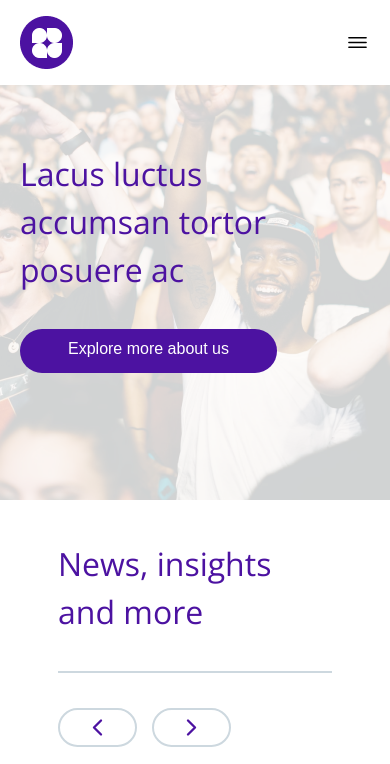
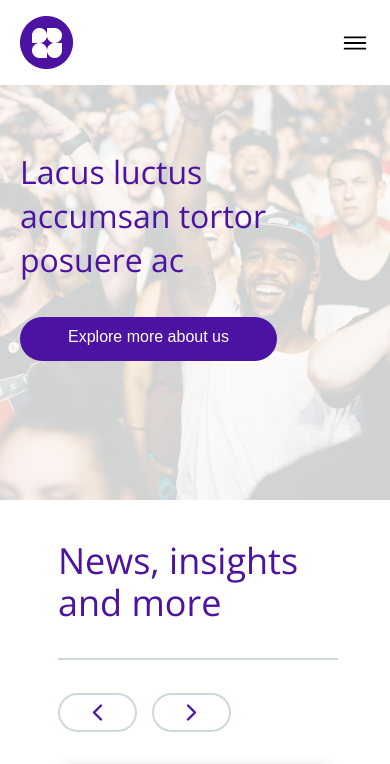
Before and after one commit to UrosPopovicFED2022/Figma-project, a website: page index.html in a window 390 px wide. Shown: the top 764 px of the page. Drawn offline with nearby package versions, Linux system fonts and the light colour scheme; files that its build step writes are made by us from their sources.

Commit message:
almost finished tablet version, just section brand remains to fix cards

```diff
--- a/app/scss/abstracts/_mixins.scss
+++ b/app/scss/abstracts/_mixins.scss
@@ -1,3 +1,4 @@
+//Screen breakpoints
 @mixin devices($breakpoint) {
   @if $breakpoint == desktop {
     @media only screen and (max-width: 1565px) {
@@ -6,7 +7,7 @@
   }
 
   @if $breakpoint == large-tablet {
-    @media only screen and (max-width: 1280px) {
+    @media only screen and (min-width: 1280px) {
       @content;
     }
   }
@@ -49,20 +50,35 @@
   padding: 5px 12px 5px 12px;
   border-radius: 5px;
 }
+
+// Card release date mixin
 @mixin styleReleaseDate {
-  @include devices(large-tablet) {
+  @include devices(mobile) {
+    font-size: $fs-50;
     @include styleRD;
-    font-size: $fs-150;
   }
+
   @include devices(tablet) {
     @include styleRD;
     font-size: $fs-150;
   }
-  @include devices(mobile) {
-    font-size: $fs-50;
-    @include styleRD;
-  }
 }
+
+//Arrow mixins
+
+@mixin styleArrow {
+  padding: 5px 25px;
+  border-radius: 25px;
+  cursor: pointer;
+  border: 2px solid $clr-arrow;
+}
+
+@mixin styleArrowIcon {
+  width: 25px;
+  height: 25px;
+}
+
+// Flex Mixins
 
 @mixin flexSpaceBetween {
   display: flex;
@@ -92,15 +108,3 @@
   align-items: center;
   flex-direction: column;
 }
-
-@mixin styleArrow {
-  padding: 5px 25px;
-  border-radius: 25px;
-  cursor: pointer;
-  border: 2px solid $clr-arrow;
-}
-
-@mixin styleArrowIcon {
-  width: 25px;
-  height: 25px;
-}
--- a/app/scss/base/_base.scss
+++ b/app/scss/base/_base.scss
@@ -1,3 +1,7 @@
+.overflow-active {
+  overflow: hidden;
+}
+
 .container {
   margin: auto 277px;
 }
--- a/app/scss/base/_typography.scss
+++ b/app/scss/base/_typography.scss
@@ -8,23 +8,16 @@ h2 {
   font-size: $fs-850;
   color: $clr-primary-purple;
   font-weight: $fw-400-Public-Sans;
+  font-family: $ff-publicSans;
+}
+
+h3 {
+  font-family: $ff-publicSans;
 }
 
 @media screen and (max-width: 1280px) {
   h1 {
-    font-size: $fs-1050;
-    color: $clr-primary-purple;
-  }
-}
-
-@media screen and (max-width: 768px) {
-  h1 {
     font-size: $fs-950;
-    color: $clr-primary-purple;
-  }
-
-  h2 {
-    font-size: $fs-550;
     color: $clr-primary-purple;
   }
 
@@ -34,7 +27,7 @@ h2 {
   }
 }
 
-@media screen and (max-width: 575px) {
+@media screen and (max-width: 767px) {
   h1 {
     font-size: $fs-600;
     color: $clr-primary-purple;
--- a/app/scss/components/_buttons.scss
+++ b/app/scss/components/_buttons.scss
@@ -3,16 +3,7 @@
 }
 
 .header__button {
-  @include devices(desktop) {
-    display: block;
-  }
-  @include devices(large-tablet) {
-    display: none;
-  }
-  @include devices(tablet) {
-    display: none;
-  }
-  @include devices(tablet) {
+  @include devices(mobile) {
     display: none;
   }
 }
--- a/app/scss/pages/_banner.scss
+++ b/app/scss/pages/_banner.scss
@@ -1,4 +1,5 @@
 .banner {
+  //Mobile style
   @include devices(mobile) {
     width: 100%;
     height: 415px;
@@ -6,12 +7,25 @@
     background-position: center bottom;
 
     &__content {
-      padding: 65px 0 0 0;
+      padding: 65px 0 139px 0;
     }
 
     &__heading {
       max-width: 280px;
       margin-bottom: 35px;
+      line-height: 44px;
+    }
+  }
+  //Tablet style
+  @include devices(tablet) {
+    &__content {
+      padding: 65px 0 131px 0;
+    }
+
+    &__heading {
+      max-width: 718px;
+      margin-bottom: 38px;
+      line-height: 68px;
     }
   }
 }
--- a/app/scss/pages/_brand.scss
+++ b/app/scss/pages/_brand.scss
@@ -1,4 +1,5 @@
 .brand {
+  //Mobile style
   @include devices(mobile) {
     &__content {
       padding: 40px 0;
@@ -6,17 +7,20 @@
     }
 
     &__title {
-      width: 274px;
+      max-width: 274px;
       margin-bottom: 35px;
     }
 
     &__heading {
-      margin-bottom: 35px;
+      font-size: $fs-700;
+      margin-bottom: 34px;
+      line-height: 42px;
     }
 
     &__line {
       border: 1px solid $clr-arrow;
-      margin-bottom: 35px;
+      margin-bottom: 33px;
+      width: 280px;
     }
 
     &__arrows {
@@ -34,16 +38,13 @@
       color: $clr-primary-purple;
     }
 
-    &__cards {
-      position: relative;
-    }
-
     &__card {
-      width: 274px;
+      max-width: 274px;
       @include flexCenterColumn;
       box-shadow: rgba(0, 0, 0, 0.35) 0px 5px 15px;
       margin-bottom: 42px;
       border-radius: 10px;
+      position: relative;
     }
 
     &__img {
@@ -73,7 +74,7 @@
     }
 
     &__text {
-      padding: 25px 25px;
+      padding: 25px 25px 25px 30px;
       font-size: $fs-350;
       color: $clr-pink;
     }
@@ -89,4 +90,48 @@
       border: 1px solid $clr-arrow;
     }
   }
+  //Tablet style
+  @include devices(tablet) {
+    &__content {
+      padding: 60px 0 30px 0;
+      align-items: flex-start;
+      flex-direction: row;
+    }
+
+    &__title {
+      max-width: 232px;
+    }
+
+    &__line {
+      width: 245px;
+    }
+
+    &__cards {
+      display: grid;
+      grid-template-columns: repeat(5, minmax(min-content, max-content));
+      gap: 25px;
+      grid-template-rows: repeat(2, minmax(min-content, max-content));
+    }
+
+    &__card {
+      min-width: 435px;
+      @include flexCenterColumn;
+      box-shadow: rgba(0, 0, 0, 0.35) 0px 5px 15px;
+      margin-bottom: 42px;
+      border-radius: 10px;
+      position: relative;
+    }
+
+    &__text {
+      padding: 35px 50px 37px 45px;
+      font-size: $fs-450;
+      color: $clr-pink;
+    }
+
+    &__underCard {
+      @include flexCenter;
+      gap: 0;
+      grid-column: 2 / 1;
+    }
+  }
 }
--- a/app/scss/pages/_carrers.scss
+++ b/app/scss/pages/_carrers.scss
@@ -27,6 +27,31 @@
       color: $clr-white;
       font-size: $fs-450;
       margin-bottom: 35px;
+      line-height: 28px;
+    }
+  }
+  //Tablet style
+  @include devices(tablet) {
+    background-image: url(/img/cta-medium.png);
+    background-repeat: no-repeat;
+    background-size: cover;
+    background-position: center;
+
+    &__content {
+      padding: 92px 0 92px 0;
+    }
+
+    &__subtitle {
+      margin-bottom: 29px;
+    }
+
+    &__heading {
+      font-family: $ff-publicSans;
+      width: 596px;
+      color: $clr-white;
+      font-size: $fs-750;
+      line-height: 45px;
+      margin-bottom: 47px;
     }
   }
 }
--- a/app/scss/pages/_contact.scss
+++ b/app/scss/pages/_contact.scss
@@ -1,4 +1,5 @@
 .contact {
+  //Mobile style
   @include devices(mobile) {
     background-color: $clr-light-gray;
     &__content {
@@ -31,8 +32,31 @@
       display: none;
     }
   }
+  //Tablet style
+  @include devices(tablet) {
+    &__content {
+      padding: 40px 0 28px 0;
+    }
+
+    &__solutions {
+      margin-bottom: 30px;
+    }
+
+    &__list {
+      flex-direction: row;
+      justify-content: center;
+      align-items: center;
+    }
+
+    &__line {
+      display: block;
+      border: 1px solid $clr-medium-gray;
+      margin: 0 10px;
+      height: 12px;
+    }
+
+    &__text {
+      text-align: center;
+    }
+  }
 }
-
-.gray-line {
-  border: 1px solid $clr-medium-gray;
-}
--- a/app/scss/pages/_cta.scss
+++ b/app/scss/pages/_cta.scss
@@ -55,4 +55,46 @@
       font-weight: $fw-700-Open-Sans;
     }
   }
+  //Tablet style
+  @include devices(tablet) {
+    &__content {
+      padding: 70px 0 70px 0;
+      display: flex;
+      justify-content: center;
+    }
+
+    &__cards {
+      display: flex;
+      gap: 15px;
+    }
+
+    &__card {
+      max-width: 352px;
+    }
+
+    &__card-second {
+      display: block;
+    }
+
+    &__heading {
+      font-size: $fs-550;
+      margin-bottom: 10px;
+    }
+
+    &__text {
+      padding: 0 10px 0 0;
+      font-size: $fs-350;
+      width: 308px;
+      margin-bottom: 34px;
+      color: $clr-primary-text;
+    }
+
+    &__textBottom-line {
+      width: 45px;
+    }
+
+    &__textBottom-text {
+      font-size: $fs-350;
+    }
+  }
 }
--- a/app/scss/pages/_footer.scss
+++ b/app/scss/pages/_footer.scss
@@ -1,4 +1,17 @@
+//Gray-line style
+.gray-line {
+  @include devices(mobile) {
+    display: none;
+  }
+
+  @include devices(tablet) {
+    display: block;
+    border: 1px solid $clr-medium-gray;
+  }
+}
+
 .footer {
+  //Mobile style
   @include devices(mobile) {
     &__content {
       padding: 56px 0 50px 0;
@@ -38,4 +51,30 @@
       color: $clr-primary-text;
     }
   }
+  //Tablet style
+  @include devices(tablet) {
+    &__content {
+      padding: 40px 0 30px 0;
+    }
+
+    &__action {
+      display: flex;
+      align-items: center;
+      margin-bottom: 40px;
+      gap: 32px;
+    }
+
+    &__logo {
+      margin-bottom: 0;
+    }
+
+    &__columns {
+      justify-content: space-between;
+      flex-direction: row;
+    }
+
+    &__column {
+      max-width: 171px;
+    }
+  }
 }
--- a/app/scss/pages/_header.scss
+++ b/app/scss/pages/_header.scss
@@ -6,7 +6,7 @@
 }
 // Header style
 .header {
-  // Mobile queries
+  // Mobile style
   @include devices(mobile) {
     position: relative;
     padding: 16px 0;
@@ -19,15 +19,18 @@
 
     &__nav {
       display: none;
-      position: absolute;
+      position: fixed;
       top: 85px;
       left: 0;
       width: 100%;
       padding: 20px;
+      height: 100%;
       background-color: $clr-white;
+      z-index: 9999;
     }
 
     &__list {
+      height: 100%;
       display: flex;
       flex-direction: column;
       align-items: flex-start;
@@ -48,8 +51,8 @@
     }
 
     &__icon {
-      width: 25px;
-      height: 25px;
+      width: 30px;
+      height: 30px;
       cursor: pointer;
     }
 
@@ -65,4 +68,19 @@
       display: block;
     }
   }
+
+  //Tablet style
+  @include devices(tablet) {
+    &__number {
+      display: block;
+      margin-left: auto;
+    }
+
+    &__line {
+      display: block;
+      margin: 0 15px;
+      border: 1px solid $clr-black;
+      height: 15px;
+    }
+  }
 }
--- a/app/scss/pages/_investor.scss
+++ b/app/scss/pages/_investor.scss
@@ -1,66 +1,5 @@
 .investor {
   background-color: $clr-light-blue;
-
-  @include devices(tablet) {
-    &__content {
-      padding: 80px 0 80px 0;
-      @include flexCenterColumn;
-    }
-
-    &__title {
-      @include flexCenterColumn;
-    }
-
-    &__heading {
-      margin-bottom: 20px;
-    }
-
-    &__paragraph {
-      text-align: center;
-      width: 608px;
-      margin-bottom: 24px;
-      font-size: $fs-300;
-    }
-
-    &__numbers {
-      display: flex;
-      flex-direction: column;
-    }
-
-    &__even {
-      display: flex;
-      gap: 20px;
-    }
-
-    &__number {
-      @include flexCenterColumn;
-    }
-
-    &__num {
-      font-size: $fs-900;
-    }
-
-    &__text {
-      text-align: center;
-      margin-bottom: 20px;
-      font-size: $fs-450;
-      font-weight: $fw-700-Open-Sans;
-    }
-
-    &__cbs {
-      display: flex;
-      justify-content: center;
-      align-items: center;
-      gap: 19px;
-      margin-bottom: 28px;
-    }
-
-    &__span {
-      font-size: $fs-450;
-      font-weight: $fw-400-Public-Sans;
-    }
-  }
-
   @include devices(mobile) {
     &__content {
       padding: 28px 0 28px 0;
@@ -72,20 +11,15 @@
     }
 
     &__heading {
-      width: 279px;
+      max-width: 279px;
       margin-bottom: 15px;
     }
 
     &__paragraph {
       text-align: center;
-      width: 280px;
+      max-width: 280px;
       margin-bottom: 7px;
       font-size: $fs-100;
-    }
-
-    &__numbers {
-      // display: flex;
-      // flex-direction: column;
     }
 
     &__even {
@@ -105,6 +39,12 @@
     &__text {
       text-align: center;
       margin-bottom: 20px;
+      font-size: $fs-200;
+      font-weight: $fw-700-Open-Sans;
+    }
+
+    &__reverse {
+      text-align: center;
       font-size: $fs-200;
       font-weight: $fw-700-Open-Sans;
     }
@@ -130,4 +70,66 @@
       margin: 0 auto;
     }
   }
+
+  //Tablet style
+  @include devices(tablet) {
+    &__content {
+      padding: 88px 0 88px 0;
+      @include flexCenterColumn;
+    }
+
+    &__heading {
+      font-size: $fs-550;
+      max-width: 348px;
+      margin-bottom: 20px;
+    }
+
+    &__paragraph {
+      text-align: center;
+      max-width: 608px;
+      margin-bottom: 24px;
+      font-size: $fs-300;
+    }
+
+    &__even {
+      flex-direction: row;
+      gap: 19px;
+    }
+
+    &__number {
+      gap: 10px;
+    }
+
+    &__num {
+      font-size: $fs-900;
+    }
+
+    &__text {
+      text-align: center;
+      margin-bottom: 20px;
+      font-size: $fs-450;
+      font-weight: $fw-700-Open-Sans;
+    }
+
+    &__text-reverse {
+      display: flex;
+      flex-direction: column;
+    }
+
+    &__reverse {
+      text-align: center;
+      font-size: $fs-450;
+      font-weight: $fw-700-Open-Sans;
+    }
+
+    &__cbs {
+      justify-content: center;
+      gap: 19px;
+    }
+
+    &__span {
+      font-size: $fs-450;
+      font-weight: $fw-400-Open-Sans;
+    }
+  }
 }
--- a/app/scss/pages/_sustainability.scss
+++ b/app/scss/pages/_sustainability.scss
@@ -29,6 +29,7 @@
       max-width: 282px;
       margin-bottom: 25px;
       color: $clr-white;
+      line-height: 28px;
     }
 
     &__button {
@@ -41,13 +42,20 @@
     }
 
     &__numbers {
-      display: grid;
-      grid-template-columns: repeat(5, minmax(min-content, max-content));
+      display: flex;
       overflow: hidden;
     }
 
     &__number {
       @include flexFlexEnd;
+    }
+
+    &__number-one {
+      order: 3;
+    }
+
+    &__number-two {
+      order: 4;
     }
 
     &__num {
@@ -57,7 +65,6 @@
 
     &__text {
       width: 185px;
-      margin-bottom: 25px;
       text-align: right;
       font-size: $fs-350;
       color: $clr-white;
@@ -79,4 +86,61 @@
       color: $clr-primary-purple;
     }
   }
+
+  //Tablet style
+  @include devices(tablet) {
+    background-image: url(/img/sustainability-medium.png);
+    background-position: center;
+    background-size: cover;
+    &__content {
+      padding: 62px 0 98px 0;
+    }
+
+    &__span {
+      margin-bottom: 29px;
+    }
+
+    &__heading {
+      font-size: $fs-850;
+      max-width: 569px;
+      margin-bottom: 35px;
+      color: $clr-white;
+      line-height: 49px;
+    }
+
+    &__button {
+      margin-bottom: 81px;
+    }
+
+    &__line {
+      margin-bottom: 53px;
+      border: 1px solid $clr-white;
+    }
+
+    &__numbers {
+      justify-content: flex-end;
+      flex-wrap: wrap;
+      column-gap: 15px;
+    }
+
+    &__line-bottom {
+      display: none;
+    }
+
+    &__arrows {
+      display: none;
+    }
+
+    &__num {
+      font-size: $fs-1000;
+      color: $clr-white;
+    }
+
+    &__text {
+      width: 225px;
+      text-align: right;
+      font-size: $fs-350;
+      color: $clr-white;
+    }
+  }
 }
--- a/index.html
+++ b/index.html
@@ -82,7 +82,7 @@
           ></ion-icon>
           <ion-icon
             name="menu-outline"
-            class="header__icon header__icon--open"
+            class="header__icon header__icon--open active"
           ></ion-icon>
         </div>
       </div>
@@ -123,7 +123,7 @@
             <div class="brand__card">
               <picture>
                 <source
-                  media="(max-width:575px)"
+                  media="(max-width:767px)"
                   srcset="/img/worker-small.png"
                 />
                 <img
@@ -144,7 +144,7 @@
             <div class="brand__card">
               <picture>
                 <source
-                  media="(max-width:575px)"
+                  media="(max-width:768px)"
                   srcset="/img/worker-small.png"
                 />
                 <img
@@ -165,7 +165,7 @@
             <div class="brand__card">
               <picture>
                 <source
-                  media="(max-width:575px)"
+                  media="(max-width:768px)"
                   srcset="/img/worker-small.png"
                 />
                 <img
@@ -186,7 +186,7 @@
             <div class="brand__card">
               <picture>
                 <source
-                  media="(max-width:575px)"
+                  media="(max-width:768px)"
                   srcset="/img/worker-small.png"
                 />
                 <img
@@ -225,7 +225,10 @@
             <div class="investor__even">
               <div class="investor__number">
                 <span class="investor__num">10.3</span>
-                <span class="investor__text">(£bn) Revenue</span>
+                <div class="investor__text investor__text-reverse">
+                  <span class="investor__reverse">(£bn)</span>
+                  <span class="investor__reverse">Revenue</span>
+                </div>
               </div>
               <div class="investor__number">
                 <span class="investor__num">+2%</span>
@@ -328,11 +331,11 @@
             <div class="cta__card">
               <picture>
                 <source
-                  media="(max-width:575px)"
+                  media="(max-width:767px)"
                   srcset="/img/office-small.png"
                 />
                 <source
-                  media="(max-width:768px)"
+                  media="(max-width:1280px)"
                   srcset="/img/office-medium.png"
                 />
                 <img
@@ -356,11 +359,11 @@
             <div class="cta__card cta__card-second">
               <picture>
                 <source
-                  media="(max-width:575px)"
+                  media="(max-width:767px)"
                   srcset="/img/office-small.png"
                 />
                 <source
-                  media="(max-width:768px)"
+                  media="(max-width:1280px)"
                   srcset="/img/office-medium.png"
                 />
                 <img
@@ -389,11 +392,11 @@
         <div class="carrers__content container">
           <div class="carrers__title">
             <span class="carrers__subtitle">Careers</span>
-            <div class="carrers__heading">
+            <h2 class="carrers__heading">
               Lorem ipsum dolor sit amet consectetur adipisicing elit, ex id
               nobis consequatur esse corporis eum, illum praesentium totam
               facilis maxime ullam
-            </div>
+            </h2>
             <button class="cta__button btn">Careers at our company</button>
           </div>
         </div>
@@ -408,7 +411,9 @@
             alt="logo-large"
             class="footer__logo"
           />
-          <button class="footer__button btn">Call to action</button>
+          <button class="footer__button footer__button-mobile btn">
+            Call to action
+          </button>
         </div>
         <div class="footer__columns">
           <div class="footer__column">
```
Also changed, not shown: app/js/script.js (+20 -1 lines), dist/script.js, dist/style.css, 2 other files.
